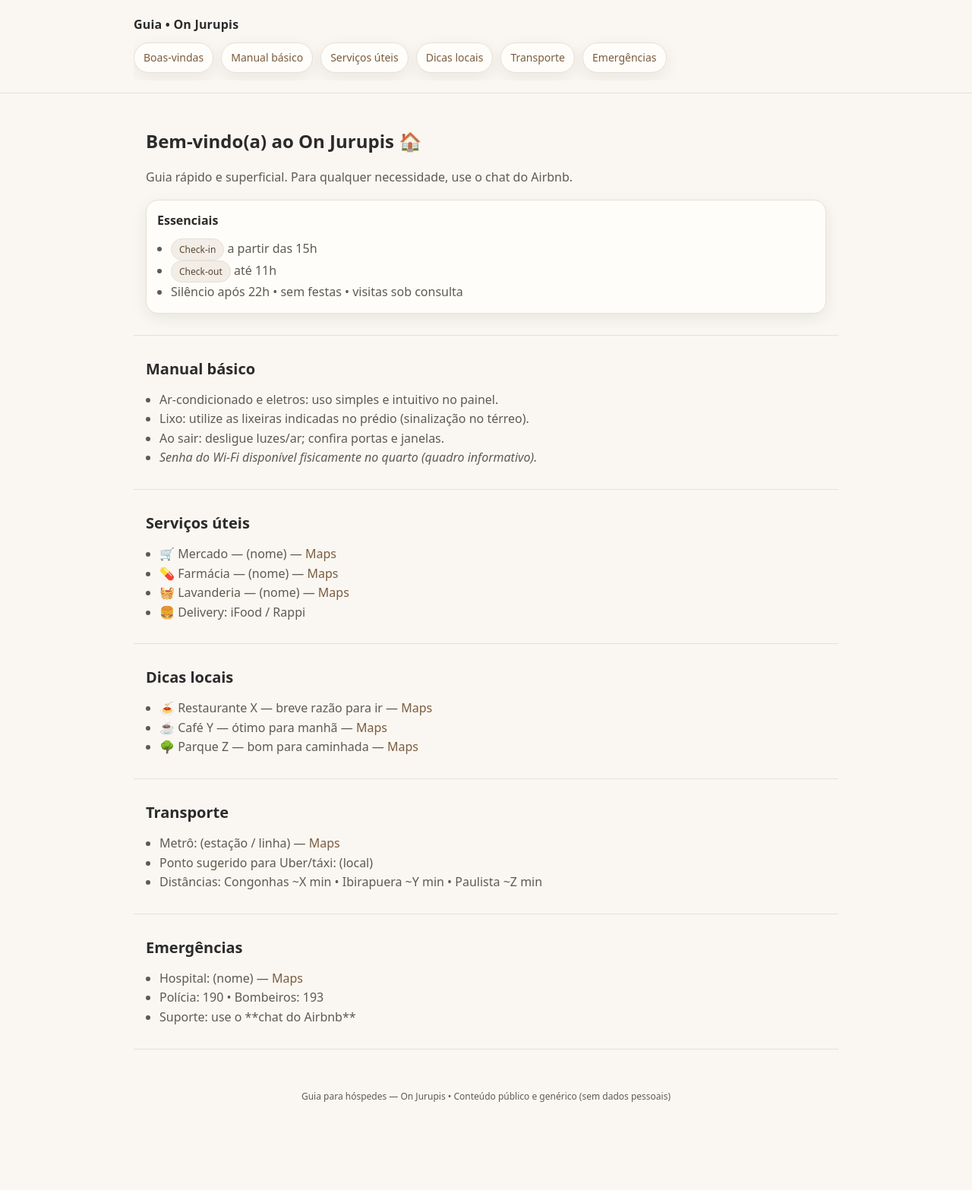
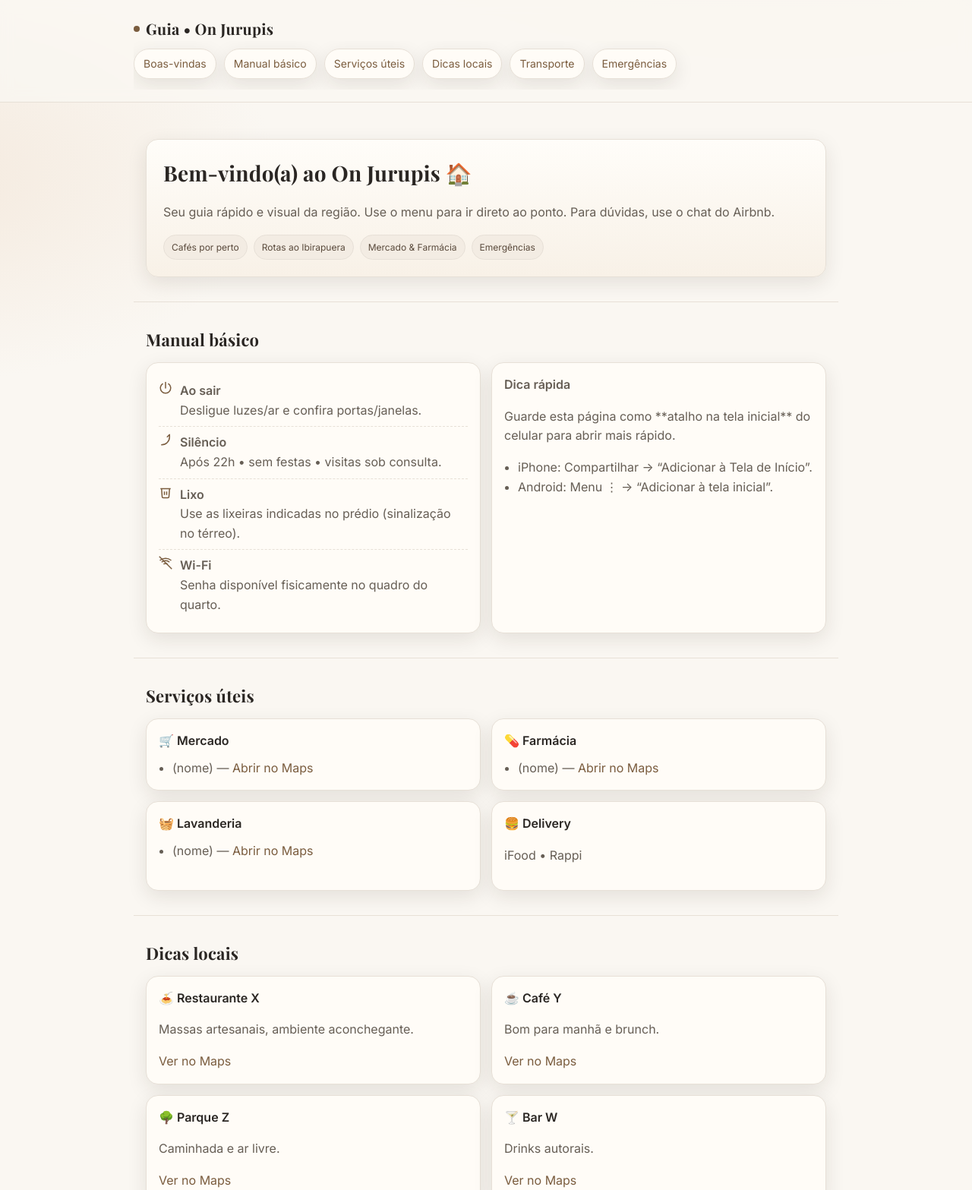
Before and after one commit to OnJurupis1008/guia-on-jurupis-1008, a plain HTML site: page index.html in a window 1280 px wide. Shown: the top 1567 px of the page at 76% size. Before the commit the page ends 1489 px from the top, so only its background shows below. Drawn offline with nearby package versions, Linux system fonts and the light colour scheme.

Commit message:
Update index.html

```diff
--- a/index.html
+++ b/index.html
@@ -5,35 +5,100 @@
   <meta name="viewport" content="width=device-width, initial-scale=1" />
   <title>Guia On Jurupis</title>
   <meta name="robots" content="noindex, nofollow" />
+
+  <!-- Google Fonts (leve): títulos serifados + texto legível -->
+  <link rel="preconnect" href="https://fonts.gstatic.com" crossorigin>
+  <link href="https://fonts.googleapis.com/css2?family=Playfair+Display:wght@600..800&family=Inter:wght@400;600&display=swap" rel="stylesheet">
+
   <style>
+    /* Paleta terrosa / creme */
     :root{
-      --bg:#FAF7F2; --card:#FFFDF9; --ink:#2B2B2B; --muted:#5E5A52;
-      --accent:#7A5C3E; --border:#E6E0D6; --shadow:0 6px 20px rgba(42,32,22,.08);
+      --bg:#FAF7F2;
+      --surface:#FFFCF7;
+      --ink:#2A2623;
+      --muted:#665E55;
+      --accent:#7A5C3E;
+      --accent-2:#B28A63;
+      --border:#E7E0D7;
+      --shadow: 0 8px 26px rgba(42,32,22,.10);
+      --radius:16px;
     }
     *{box-sizing:border-box}
     html,body{margin:0;padding:0}
-    body{background:var(--bg); color:var(--ink);
-         font:16px/1.6 system-ui,-apple-system,Segoe UI,Roboto,Arial,sans-serif}
+    body{
+      background:
+        radial-gradient(1200px 600px at 80% -10%, #F6EFE6 0%, transparent 60%),
+        radial-gradient(900px 500px at -10% 10%, #F4E9DD 0%, transparent 55%),
+        var(--bg);
+      color:var(--ink);
+      font:16px/1.6 Inter, system-ui, -apple-system, Segoe UI, Roboto, Arial, sans-serif;
+      -webkit-font-smoothing:antialiased; text-rendering:optimizeLegibility;
+    }
     a{color:var(--accent); text-decoration:none}
     .wrap{max-width:960px;margin:0 auto;padding:16px}
-    header{position:sticky; top:0; z-index:10;
-      background:rgba(250,247,242,.95); border-bottom:1px solid var(--border)}
-    .brand{font-weight:700; letter-spacing:.2px; padding-top:4px}
-    nav{display:flex; gap:10px; padding:10px 0; overflow-x:auto}
-    nav a{white-space:nowrap; font-size:14px; padding:8px 12px;
-      border:1px solid var(--border); border-radius:999px; background:var(--card); box-shadow:var(--shadow)}
+    header{
+      position:sticky; top:0; z-index:20;
+      backdrop-filter: blur(8px);
+      background:rgba(250,247,242,.75);
+      border-bottom:1px solid var(--border);
+    }
+    .brand{
+      font-family:"Playfair Display", ui-serif, Georgia, serif;
+      font-weight:700; letter-spacing:.3px; font-size:20px;
+      display:flex; align-items:center; gap:8px; padding-top:6px;
+    }
+    .brand .dot{width:8px; height:8px; border-radius:999px; background:var(--accent)}
+    nav{display:flex; gap:10px; padding:10px 0 14px; overflow-x:auto}
+    nav a{
+      white-space:nowrap; font-size:14px; padding:8px 12px;
+      border:1px solid var(--border); border-radius:999px; background:var(--surface);
+      box-shadow: var(--shadow);
+      transition: transform .12s ease, box-shadow .12s ease;
+    }
+    nav a:active{transform:scale(.98)}
     main{padding-top:6px}
-    section{padding:28px 16px; scroll-margin-top:92px; border-bottom:1px solid var(--border)}
-    h1,h2{margin:0 0 12px; color:var(--ink)}
-    h1{font-size:24px} h2{font-size:20px}
-    p,li{color:var(--muted)} ul{padding-left:18px; margin:10px 0 0}
-    .card{background:var(--card); border:1px solid var(--border); border-radius:16px; padding:14px; box-shadow:var(--shadow)}
-    .pill{display:inline-block; padding:4px 10px; border-radius:999px; background:#F2EDE6; color:#5A4633; border:1px solid var(--border); font-size:12px}
-    footer{padding:36px 16px; color:var(--muted); text-align:center; font-size:12px}
-    :focus-visible{outline:2px solid var(--accent); outline-offset:2px}
+    section{padding:32px 16px; scroll-margin-top:94px; border-bottom:1px solid var(--border)}
+    h1,h2{
+      margin:0 0 12px; color:var(--ink);
+      font-family:"Playfair Display", ui-serif, Georgia, serif;
+      letter-spacing:.2px;
+    }
+    h1{font-size:28px} h2{font-size:22px}
+    p,li{color:var(--muted)}
+    ul{padding-left:18px; margin:10px 0 0}
+
+    .hero{
+      display:grid; gap:14px; padding:22px; border-radius:var(--radius);
+      background:linear-gradient(180deg, #FFFDF9 0%, #F8F1E7 100%);
+      border:1px solid var(--border); box-shadow: var(--shadow);
+    }
+    .chips{display:flex; flex-wrap:wrap; gap:8px}
+    .chip{
+      font-size:12px; padding:6px 10px; border-radius:999px;
+      background:#F3ECE3; border:1px solid var(--border); color:#5A4A3C;
+    }
+
+    .card{
+      background:var(--surface); border:1px solid var(--border);
+      border-radius:var(--radius); padding:16px; box-shadow:var(--shadow);
+    }
+    .grid{display:grid; gap:14px}
+    @media(min-width:720px){ .grid-2{grid-template-columns:1fr 1fr} }
+
+    .list-clean{list-style:none; padding:0; margin:0}
+    .list-clean li{display:flex; align-items:flex-start; gap:10px; padding:8px 0; border-bottom:1px dashed var(--border)}
+    .list-clean li:last-child{border-bottom:none}
+
+    .icon{width:18px; height:18px; flex:0 0 18px; color:var(--accent)}
+    .muted{color:var(--muted)}
+    footer{padding:42px 16px; color:var(--muted); text-align:center; font-size:12px}
+
+    /* Foco acessível */
+    :focus-visible{outline:2px solid var(--accent-2); outline-offset:3px}
   </style>
+
   <script>
-    // Scroll suave (seguro mesmo se JS falhar, a página ainda mostra o conteúdo)
+    // Scroll suave
     document.addEventListener('DOMContentLoaded', () => {
       document.querySelectorAll('a[href^="#"]').forEach(a => {
         a.addEventListener('click', e => {
@@ -45,9 +110,10 @@
   </script>
 </head>
 <body>
+
   <header>
     <div class="wrap">
-      <div class="brand">Guia • On Jurupis</div>
+      <div class="brand"><span class="dot"></span> Guia • On Jurupis</div>
       <nav aria-label="Seções do guia">
         <a href="#boas-vindas">Boas-vindas</a>
         <a href="#manual">Manual básico</a>
@@ -61,63 +127,125 @@
 
   <main class="wrap">
     <section id="boas-vindas">
+      <div class="hero">
+        <div>
           <h1>Bem-vindo(a) ao On Jurupis 🏠</h1>
-      <p>Guia rápido e superficial. Para qualquer necessidade, use o chat do Airbnb.</p>
-      <div class="card">
-        <strong>Essenciais</strong>
-        <ul>
-          <li><span class="pill">Check-in</span> a partir das 15h</li>
-          <li><span class="pill">Check-out</span> até 11h</li>
-          <li>Silêncio após 22h • sem festas • visitas sob consulta</li>
-        </ul>
+          <p>Seu guia rápido e visual da região. Use o menu para ir direto ao ponto. Para dúvidas, use o chat do Airbnb.</p>
+          <div class="chips">
+            <span class="chip">Cafés por perto</span>
+            <span class="chip">Rotas ao Ibirapuera</span>
+            <span class="chip">Mercado & Farmácia</span>
+            <span class="chip">Emergências</span>
+          </div>
+        </div>
       </div>
     </section>
 
     <section id="manual">
       <h2>Manual básico</h2>
+      <div class="grid grid-2">
+        <div class="card">
+          <ul class="list-clean">
+            <li>
+              <!-- ícone power -->
+              <svg class="icon" viewBox="0 0 24 24" fill="none" stroke="currentColor"><path d="M12 2v10" stroke-width="2" stroke-linecap="round"/><path d="M6.8 4.6a9 9 0 1 0 10.4 0" stroke-width="2" stroke-linecap="round"/></svg>
+              <div><strong>Ao sair</strong><div class="muted">Desligue luzes/ar e confira portas/janelas.</div></div>
+            </li>
+            <li>
+              <!-- ícone leaf -->
+              <svg class="icon" viewBox="0 0 24 24" fill="none" stroke="currentColor"><path d="M5 21c8 0 14-6 14-14V3l-4 4" stroke-width="2" stroke-linecap="round" stroke-linejoin="round"/></svg>
+              <div><strong>Silêncio</strong><div class="muted">Após 22h • sem festas • visitas sob consulta.</div></div>
+            </li>
+            <li>
+              <!-- ícone trash -->
+              <svg class="icon" viewBox="0 0 24 24" fill="none" stroke="currentColor"><polyline points="3 6 5 6 21 6" stroke-width="2"/><path d="M19 6l-1 14a2 2 0 0 1-2 2H8a2 2 0 0 1-2-2L5 6" stroke-width="2"/><path d="M10 11v6M14 11v6" stroke-width="2"/></svg>
+              <div><strong>Lixo</strong><div class="muted">Use as lixeiras indicadas no prédio (sinalização no térreo).</div></div>
+            </li>
+            <li>
+              <!-- ícone wifi riscado -->
+              <svg class="icon" viewBox="0 0 24 24" fill="none" stroke="currentColor"><path d="M1 1l22 22" stroke-width="2"/><path d="M2 8a16 16 0 0 1 20 0" stroke-width="2"/><path d="M5 11a11 11 0 0 1 14 0" stroke-width="2"/><path d="M8.5 14.5a6 6 0 0 1 7 0" stroke-width="2"/><path d="M12 20h0" stroke-width="2"/></svg>
+              <div><strong>Wi-Fi</strong><div class="muted">Senha disponível fisicamente no quadro do quarto.</div></div>
+            </li>
+          </ul>
+        </div>
+        <div class="card">
+          <strong class="muted">Dica rápida</strong>
+          <p class="muted">Guarde esta página como **atalho na tela inicial** do celular para abrir mais rápido.</p>
           <ul>
-        <li>Ar-condicionado e eletros: uso simples e intuitivo no painel.</li>
-        <li>Lixo: utilize as lixeiras indicadas no prédio (sinalização no térreo).</li>
-        <li>Ao sair: desligue luzes/ar; confira portas e janelas.</li>
-        <li><em>Senha do Wi-Fi disponível fisicamente no quarto (quadro informativo).</em></li>
+            <li>iPhone: Compartilhar → “Adicionar à Tela de Início”.</li>
+            <li>Android: Menu ⋮ → “Adicionar à tela inicial”.</li>
           </ul>
+        </div>
+      </div>
     </section>
 
     <section id="servicos">
       <h2>Serviços úteis</h2>
+      <div class="grid grid-2">
+        <div class="card">
+          <strong>🛒 Mercado</strong>
           <ul>
-        <li>🛒 Mercado — (nome) — <a href="#" target="_blank" rel="noopener">Maps</a></li>
-        <li>💊 Farmácia — (nome) — <a href="#" target="_blank" rel="noopener">Maps</a></li>
-        <li>🧺 Lavanderia — (nome) — <a href="#" target="_blank" rel="noopener">Maps</a></li>
-        <li>🍔 Delivery: iFood / Rappi</li>
+            <li>(nome) — <a href="#" target="_blank" rel="noopener">Abrir no Maps</a></li>
           </ul>
+        </div>
+        <div class="card">
+          <strong>💊 Farmácia</strong>
+          <ul>
+            <li>(nome) — <a href="#" target="_blank" rel="noopener">Abrir no Maps</a></li>
+          </ul>
+        </div>
+        <div class="card">
+          <strong>🧺 Lavanderia</strong>
+          <ul>
+            <li>(nome) — <a href="#" target="_blank" rel="noopener">Abrir no Maps</a></li>
+          </ul>
+        </div>
+        <div class="card">
+          <strong>🍔 Delivery</strong>
+          <p class="muted">iFood • Rappi</p>
+        </div>
+      </div>
     </section>
 
     <section id="dicas">
       <h2>Dicas locais</h2>
-      <ul>
-        <li>🍝 Restaurante X — breve razão para ir — <a href="#" target="_blank" rel="noopener">Maps</a></li>
-        <li>☕ Café Y — ótimo para manhã — <a href="#" target="_blank" rel="noopener">Maps</a></li>
-        <li>🌳 Parque Z — bom para caminhada — <a href="#" target="_blank" rel="noopener">Maps</a></li>
-      </ul>
+      <div class="grid grid-2">
+        <div class="card"><strong>🍝 Restaurante X</strong><p class="muted">Massas artesanais, ambiente aconchegante.</p><a href="#" target="_blank" rel="noopener">Ver no Maps</a></div>
+        <div class="card"><strong>☕ Café Y</strong><p class="muted">Bom para manhã e brunch.</p><a href="#" target="_blank" rel="noopener">Ver no Maps</a></div>
+        <div class="card"><strong>🌳 Parque Z</strong><p class="muted">Caminhada e ar livre.</p><a href="#" target="_blank" rel="noopener">Ver no Maps</a></div>
+        <div class="card"><strong>🍸 Bar W</strong><p class="muted">Drinks autorais.</p><a href="#" target="_blank" rel="noopener">Ver no Maps</a></div>
+      </div>
     </section>
 
     <section id="transporte">
       <h2>Transporte</h2>
-      <ul>
-        <li>Metrô: (estação / linha) — <a href="#" target="_blank" rel="noopener">Maps</a></li>
-        <li>Ponto sugerido para Uber/táxi: (local)</li>
-        <li>Distâncias: Congonhas ~X min • Ibirapuera ~Y min • Paulista ~Z min</li>
+      <div class="card">
+        <ul class="list-clean">
+          <li>
+            <svg class="icon" viewBox="0 0 24 24" fill="none" stroke="currentColor"><rect x="3" y="3" width="18" height="14" rx="2" stroke-width="2"/><path d="M8 21h8" stroke-width="2"/></svg>
+            <div><strong>Metrô</strong><div class="muted">(estação / linha) — <a href="#" target="_blank" rel="noopener">Maps</a></div></div>
+          </li>
+          <li>
+            <svg class="icon" viewBox="0 0 24 24" fill="none" stroke="currentColor"><path d="M5 20l1.5-4.5h11L19 20" stroke-width="2"/><circle cx="7.5" cy="20" r="1" /><circle cx="16.5" cy="20" r="1" /></svg>
+            <div><strong>Uber / Táxi</strong><div class="muted">Ponto sugerido: (local)</div></div>
+          </li>
+          <li>
+            <svg class="icon" viewBox="0 0 24 24" fill="none" stroke="currentColor"><path d="M3 12h18" stroke-width="2"/><path d="M12 3v18" stroke-width="2"/></svg>
+            <div><strong>Distâncias</strong><div class="muted">Congonhas ~X min • Ibirapuera ~Y min • Paulista ~Z min</div></div>
+          </li>
         </ul>
+      </div>
     </section>
 
     <section id="emergencias">
       <h2>Emergências</h2>
+      <div class="card">
         <ul>
           <li>Hospital: (nome) — <a href="#" target="_blank" rel="noopener">Maps</a></li>
           <li>Polícia: 190 • Bombeiros: 193</li>
-        <li>Suporte: use o **chat do Airbnb**</li>
+          <li>Suporte: utilize o <strong>chat do Airbnb</strong></li>
         </ul>
+      </div>
     </section>
   </main>
 
```
Lines whose indentation alone changed are shown as unchanged.
